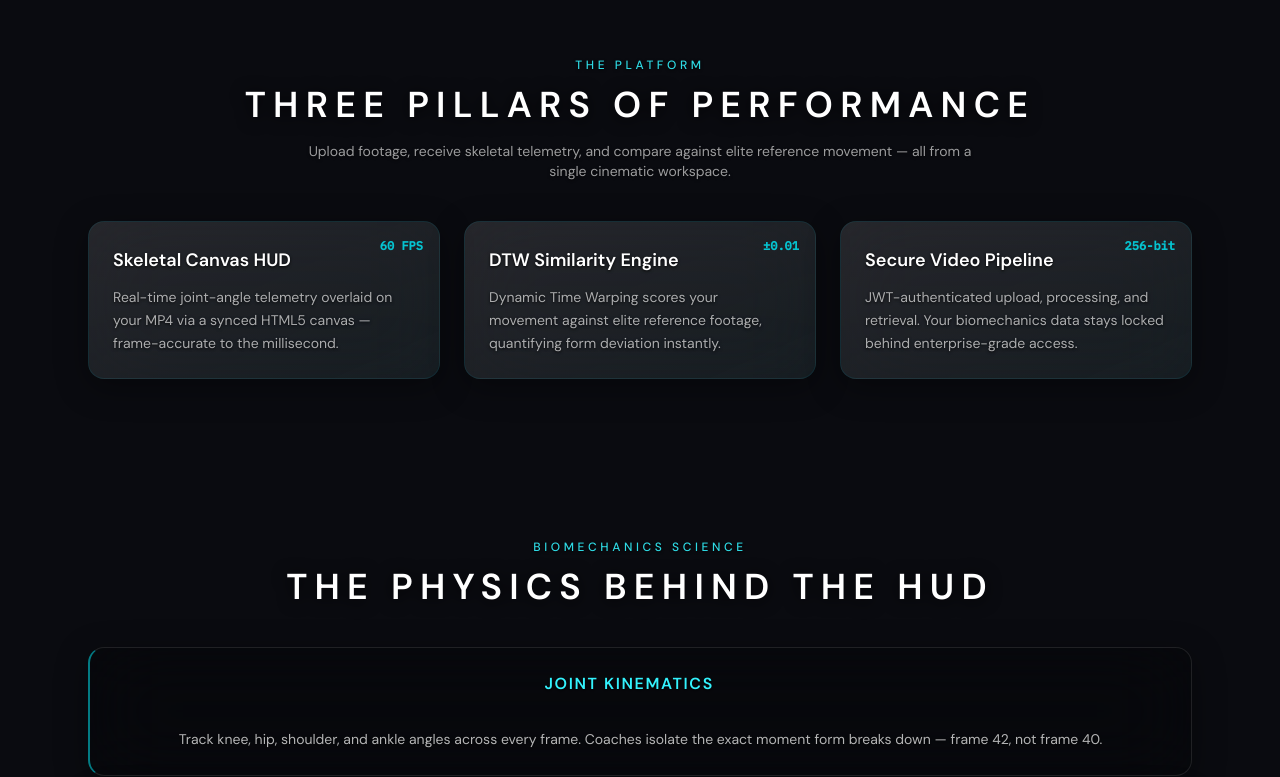
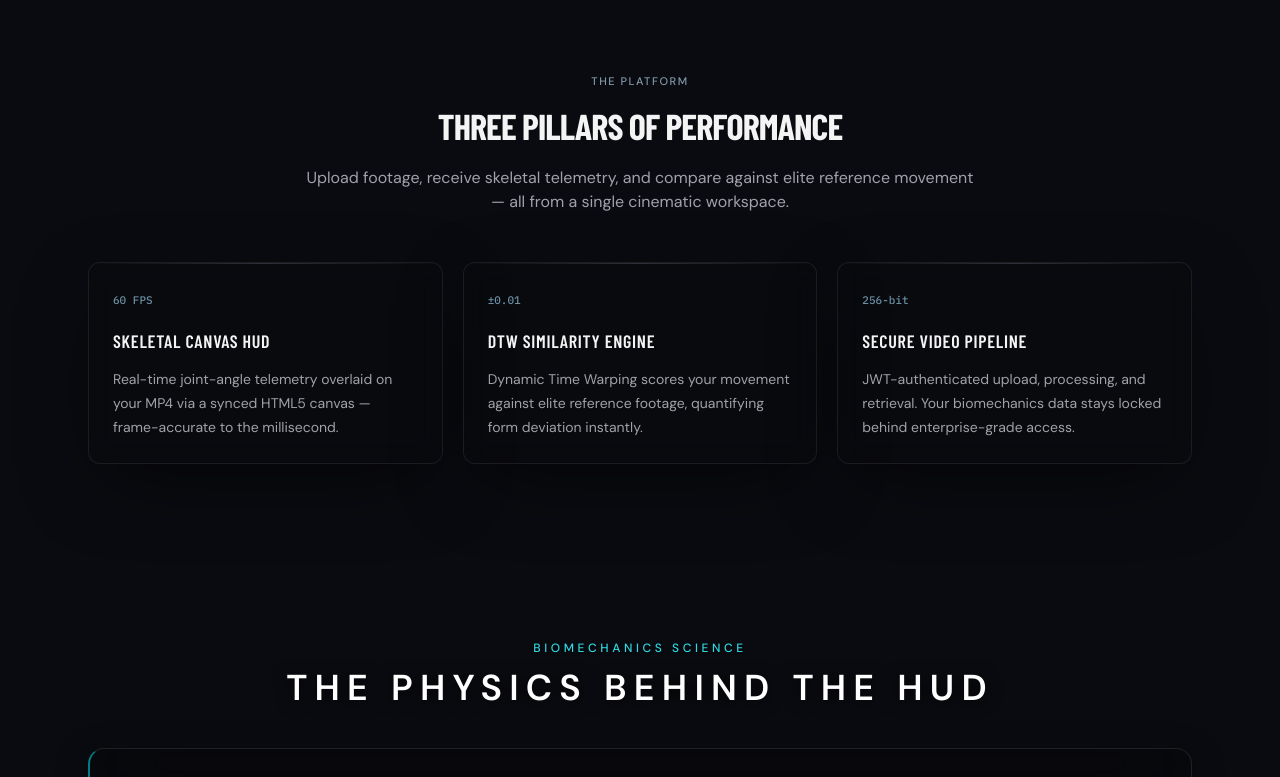
Before and after one commit to AbdullahRana11/MotionKinetix, a Next.js app in the folder frontend/: page / in a window 1280 px wide. Shown: the part 1252-2029 px from the top of the page. Built offline with nearby package versions, Linux system fonts and the light colour scheme; a web font is replaced by a local one.

Commit message:
restyle platform pillars with ice accents and refined card hover

```diff
--- a/frontend/src/components/landing/PlatformSection.tsx
+++ b/frontend/src/components/landing/PlatformSection.tsx
@@ -3,43 +3,33 @@
 import { motion } from 'framer-motion';
 
 import { platformFeatures } from '@/constants/landing-content';
-import { Card } from '@/components/ui/Card';
+import SectionHeading from '@/components/landing/SectionHeading';
 
 export default function PlatformSection() {
   return (
-    <section id="platform" className="scroll-mt-28 py-20">
-      <div className="mb-10 text-center">
-        <p className="text-xs font-medium uppercase tracking-[0.3em] text-primary-400/90 text-crisp">
-          The Platform
-        </p>
-        <h2 className="mt-3 text-3xl font-black tracking-hero text-hero-crisp md:text-4xl">
-          THREE PILLARS OF PERFORMANCE
-        </h2>
-        <p className="mx-auto mt-4 max-w-2xl text-sm text-white/60 text-crisp">
-          Upload footage, receive skeletal telemetry, and compare against elite
-          reference movement — all from a single cinematic workspace.
-        </p>
-      </div>
+    <section id="platform" className="scroll-mt-28 py-24">
+      <SectionHeading
+        eyebrow="The Platform"
+        title="Three Pillars of Performance"
+        description="Upload footage, receive skeletal telemetry, and compare against elite reference movement — all from a single cinematic workspace."
+      />
 
-      <div className="grid gap-6 md:grid-cols-3">
+      <div className="grid gap-5 md:grid-cols-3">
         {platformFeatures.map((feature, index) => (
-          <motion.div
+          <motion.article
             key={feature.title}
-            initial={{ opacity: 0, y: 24 }}
+            initial={{ opacity: 0, y: 20 }}
             whileInView={{ opacity: 1, y: 0 }}
             viewport={{ once: true, margin: '-80px' }}
-            transition={{ delay: index * 0.12, duration: 0.6 }}
+            transition={{ delay: index * 0.1, duration: 0.7, ease: [0.22, 1, 0.36, 1] }}
+            className="landing-card group"
           >
-            <Card className="relative h-full overflow-hidden border-cyan-500/10 bg-gradient-to-br from-white/[0.07] to-cyan-500/[0.03]">
-              <div className="absolute right-4 top-4 font-mono text-xs font-bold text-primary-500/80">
-                {feature.metric}
-              </div>
-              <h3 className="pr-16 text-lg font-bold text-crisp">{feature.title}</h3>
-              <p className="mt-3 text-sm leading-relaxed text-white/65 text-crisp">
-                {feature.description}
-              </p>
-            </Card>
-          </motion.div>
+            <span className="font-mono text-[11px] font-medium tabular-nums text-ice-muted transition-colors duration-elite group-hover:text-ice">
+              {feature.metric}
+            </span>
+            <h3 className="landing-card-title mt-4">{feature.title}</h3>
+            <p className="landing-body mt-3 text-[14px]">{feature.description}</p>
+          </motion.article>
         ))}
       </div>
     </section>
```
